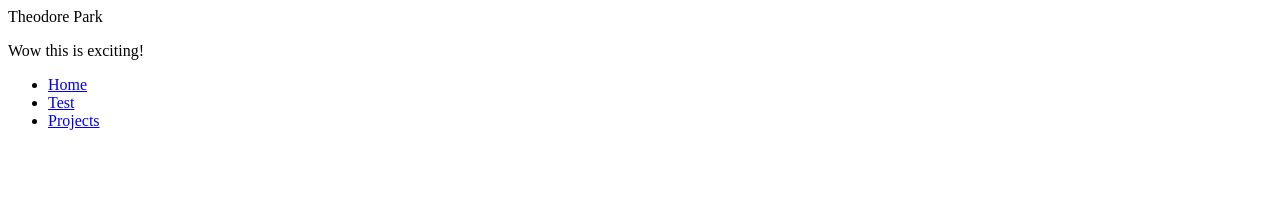
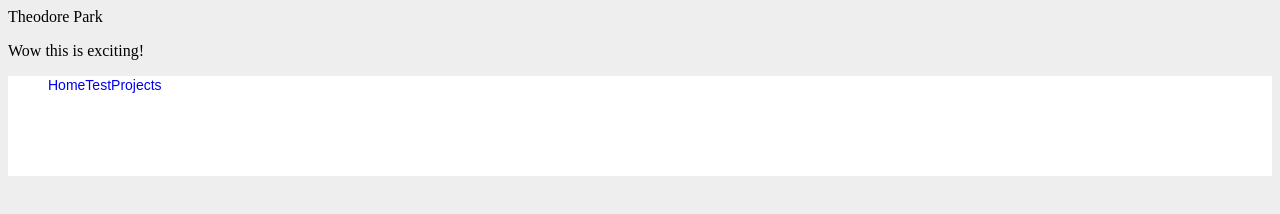
Before and after one commit to tpark1/tpark1.github.io, a plain HTML site: page index.html in a window 1280 px wide. Drawn offline with Linux system fonts and the light colour scheme.

Commit message:
progress

```diff
--- a/index.html
+++ b/index.html
@@ -7,11 +7,13 @@
   <body
   <h1> Theodore Park </h1>
     <p> Wow this is exciting! </p>
+    <nav>
       <ul>
         <li><a href = "#">Home</a></li>
         <li><a href = "#">Test</a></li>
         <li><a href = "#">Projects</a></li>
       </ul>
+    </nav>
 
   </body>
 </html>
--- a/style.css
+++ b/style.css
@@ -0,0 +1,25 @@
+body {
+  background-color: #eee;
+}
+
+nav {
+  width: 100%;
+  height: 100px;
+  background-color: #fff;
+}
+
+ul {
+
+}
+
+ul li {
+  list-style: none; /* get rid of bullet */
+  display: inline-block; /* horizontal layout */
+  float: left;
+}
+
+ul li a {
+  text-decoration: none; /* get rid of underline */
+  font-size: 14px;
+  font-family: arial;
+}
```
Lines whose indentation alone changed are shown as unchanged.
